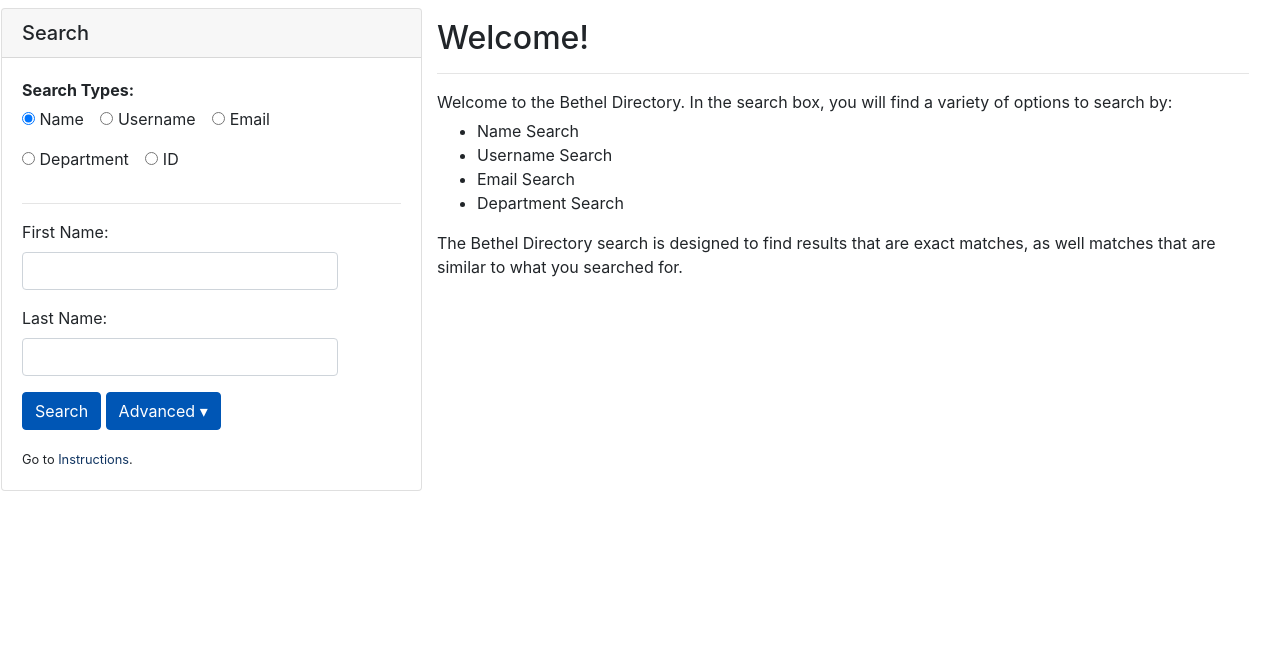
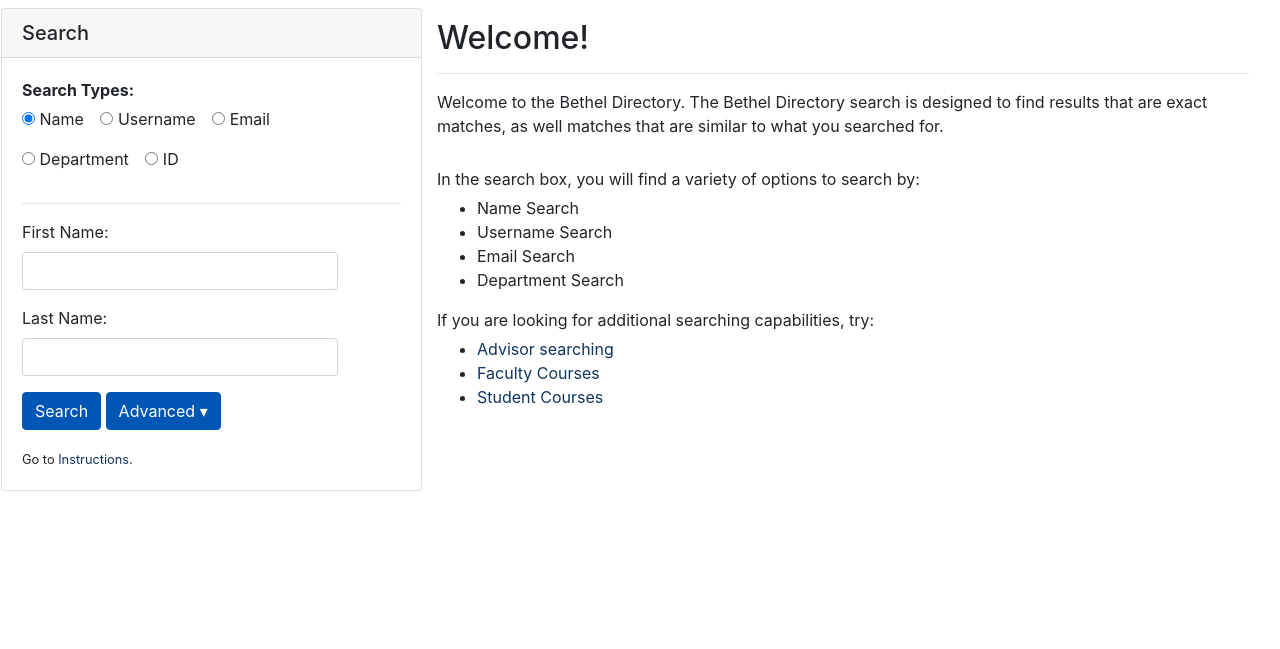
Before and after one commit to betheluniversity/directory, a Python web app: template app/templates/index.html in a window 1280 px wide. Shown: the part 68-717 px from the top of the page. Run offline with Jinja, Linux system fonts and the light colour scheme; the template is opened without the code that fills it, so the values that code supplies are empty; some libraries are stand-ins or nearby versions.

Commit message:
Added a basic view of some additional links

```diff
--- a/app/templates/index.html
+++ b/app/templates/index.html
@@ -127,7 +127,11 @@
         <div id="results" class="card-view col-lg-8">
             <h2 id="results_header">Welcome!</h2>
             <hr>
-            <p>Welcome to the Bethel Directory. In the search box, you will find a variety of options to search by:</p>
+            <p>Welcome to the Bethel Directory. The Bethel Directory search is designed to find results that are exact matches, as well matches that are similar to
+            what you searched for.
+            </p>
+            <br/>
+            <p>In the search box, you will find a variety of options to search by:</p>
             <ul>
                 <li>Name Search</li>
                 <li>Username Search</li>
@@ -138,8 +142,20 @@
                 {% endif %}
             </ul>
 
-            <p>The Bethel Directory search is designed to find results that are exact matches, as well matches that are similar to
-            what you searched for. </p>
+            {% if True or 'FACULTY' in session['roles'] or 'STUDENT' in session['roles'] %}
+                <p>If you are looking for additional searching capabilities, try:</p>
+                <ul>
+                    {% if True or 'FACULTY' in session['roles'] or 'STUDENT' in session['roles'] %}
+                        <li><a href="https://banner.bethel.edu/StudentSelfService/ssb/adviseeList/adviseeList">Advisor searching</a></li>
+                    {% endif %}
+                    {% if True or 'FACULTY' in session['roles'] %}
+                        <li><a href="https://my.bethel.edu/faculty-academics?channel=c0c4aaac8c586513543f13a67cc51824">Faculty Courses</a></li>
+                    {% endif %}
+                    {% if True or 'STUDENT' in session['roles'] %}
+                        <li><a href="https://my.bethel.edu/student-academics?channel=c0af22cb8c586513543f13a693f6a8b9">Student Courses</a></li>
+                    {% endif %}
+                </ul>
+            {% endif %}
         </div>
     </div>
 
```
